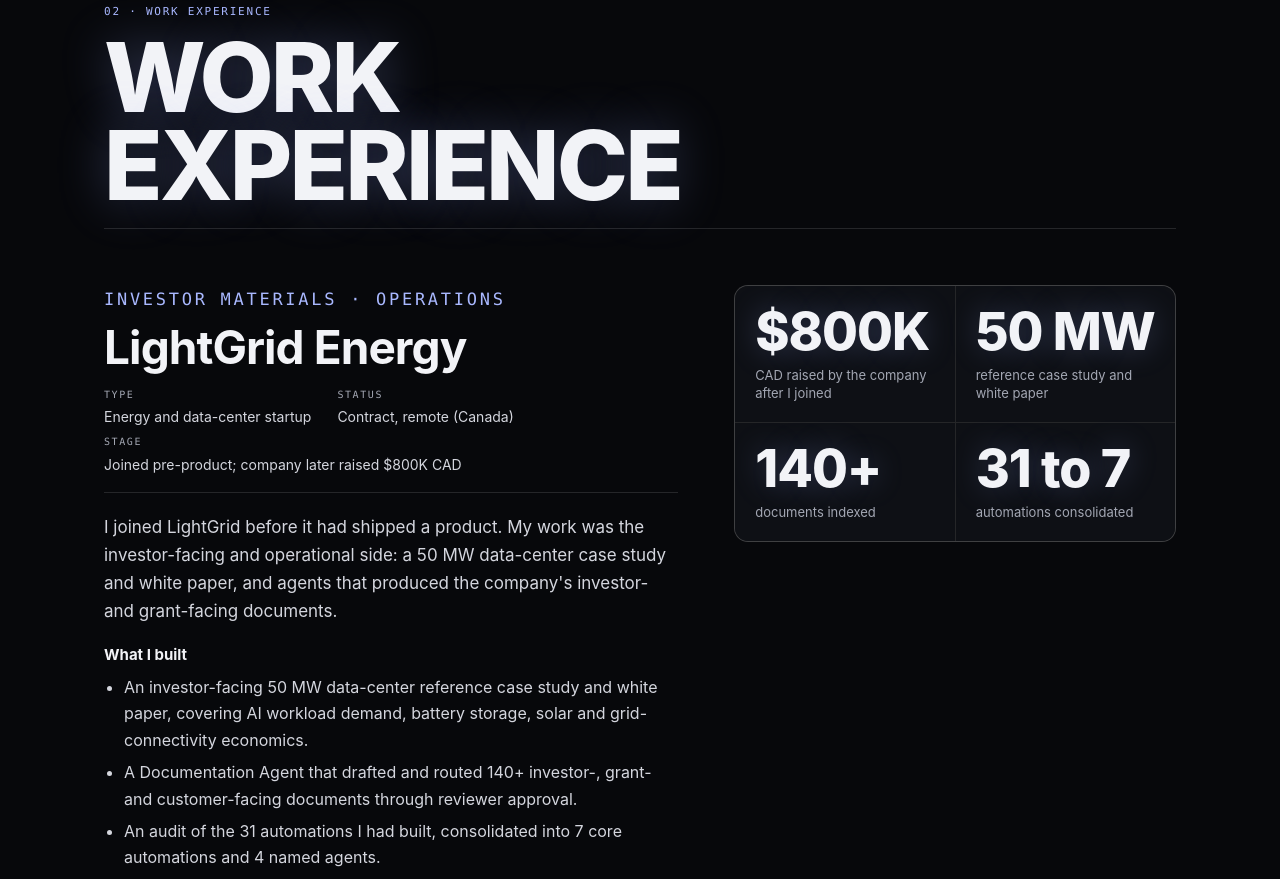
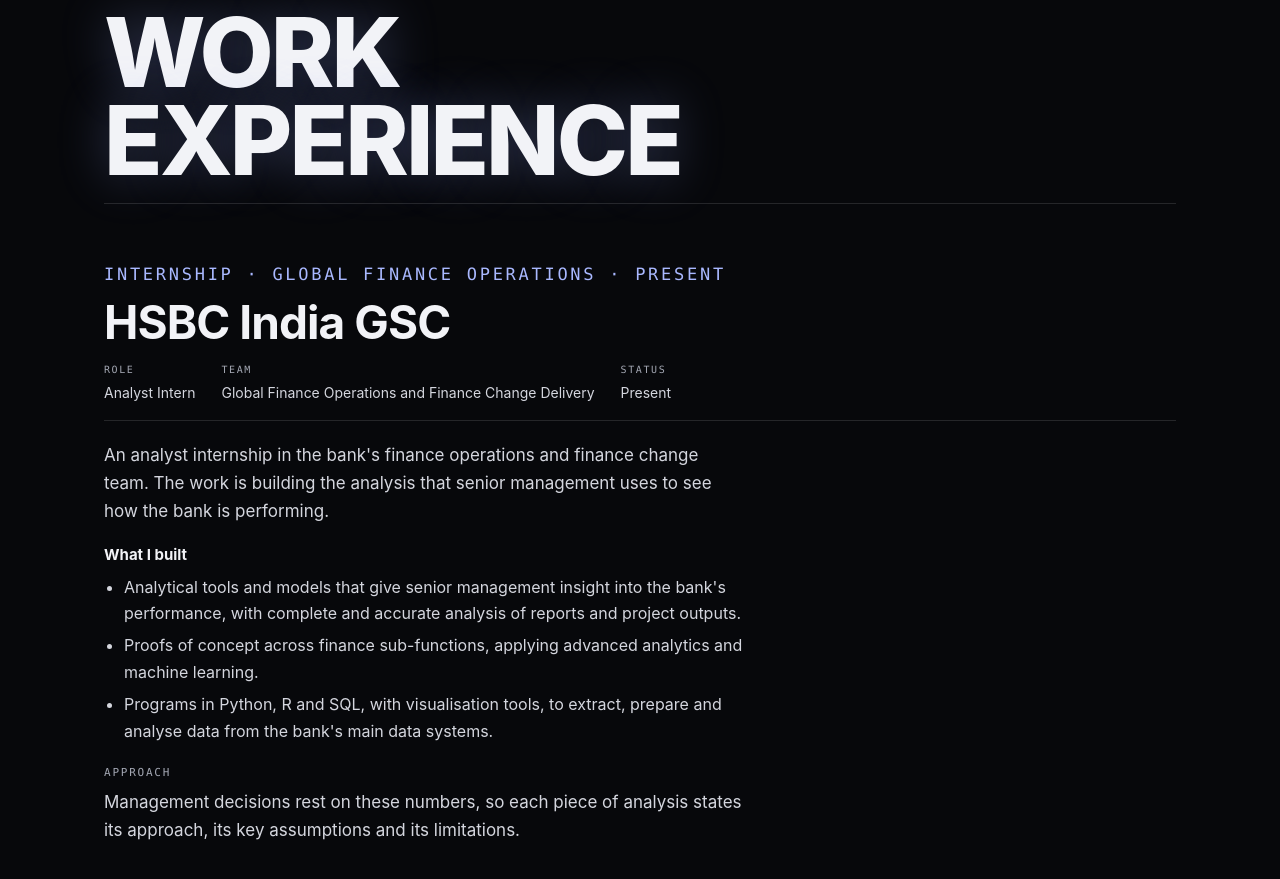
Before and after one commit to Tilak242/portfolio, a plain HTML site: page finance.html in a window 1280 px wide. Shown: the part 2821-3700 px from the top of the page. Drawn offline with Linux system fonts and the light colour scheme.

Commit message:
Add HSBC to work experience and remove Eagle Polychems (#6)
Co-authored-by: Claude Sonnet 5.5 <noreply@anthropic.com>

```diff
--- a/finance.html
+++ b/finance.html
@@ -295,7 +295,7 @@ footer { padding: 26px 0 40px; border-top: 1px solid var(--line); color: var(--d
         <div class="rows">
           <div class="row"><span class="mono when">2023</span><h3>Foundations</h3><p>Started the B.E. in Electronics and Communication Engineering, with a minor in Finance.</p></div>
           <div class="row"><span class="mono when">2024</span><h3>Hardware and leading</h3><p>Joined Project Kratos as an electronics core member, designing PCBs for a Mars rover (7th internationally at IRC). Started leading Nirmaan NGO's volunteers.</p></div>
-          <div class="row"><span class="mono when">2025</span><h3>Industry and research</h3><p>Electronics lead for a CanSat team. Production management intern at Eagle Polychems. Co-built an equity research report, and joined LightGrid Energy before it had a product.</p></div>
+          <div class="row"><span class="mono when">2025</span><h3>Industry and research</h3><p>Electronics lead for a CanSat team. Co-built an equity research report, and joined LightGrid Energy before it had a product.</p></div>
           <div class="row"><span class="mono when">2026</span><h3>Products and deals</h3><p>Modelled two deals, interned at Kalpi, co-authored two climate-risk papers, and started at HSBC India GSC.</p></div>
         </div>
         <div class="beyond">
@@ -319,7 +319,6 @@ footer { padding: 26px 0 40px; border-top: 1px solid var(--line); color: var(--d
           <div class="row"><span class="mono when">Present</span><h3>HSBC India GSC</h3><p>Analyst Intern, Global Finance Operations and Finance Change Delivery. Analytical tools and models for senior management, proofs of concept with advanced analytics and machine learning, and Python, R and SQL on the bank's data systems.</p></div>
           <div class="row"><span class="mono when">Jul to Aug 2026</span><h3>Kalpi</h3><p>Fintech Product Manager Intern. Product and UX audit, a Lovable prototype of a WhatsApp portfolio assistant, a 30-person survey, and analysis of 200 investor portfolios.</p></div>
           <div class="row"><span class="mono when">Nov 2025 to Jun 2026</span><h3>LightGrid Energy (Canada)</h3><p>Automation Engineer, contract and remote. Joined before the product existed. Built the 50 MW investor case study and white paper and the Documentation Agent; the company later raised $800K CAD.</p></div>
-          <div class="row"><span class="mono when">2025</span><h3>Eagle Polychems</h3><p>Production management intern.</p></div>
         </div>
       </div>
     </div>
@@ -329,6 +328,20 @@ footer { padding: 26px 0 40px; border-top: 1px solid var(--line); color: var(--d
     <div class="wrap">
       <p class="mono sec-label reveal">02 · Work experience</p>
       <h2 class="glow reveal" id="experience-h">Work<br>experience</h2>
+      <div class="fp solo reveal">
+        <div class="fp-txt">
+          <p class="mono fp-kick">Internship · Global Finance Operations · Present</p>
+          <h3>HSBC India GSC</h3>
+          <dl class="fp-meta"><div><dt>Role</dt><dd>Analyst Intern</dd></div><div><dt>Team</dt><dd>Global Finance Operations and Finance Change Delivery</dd></div><div><dt>Status</dt><dd>Present</dd></div></dl>
+          <p>An analyst internship in the bank's finance operations and finance change team. The work is building the analysis that senior management uses to see how the bank is performing.</p>
+          <h5>What I built</h5>
+          <ul><li>Analytical tools and models that give senior management insight into the bank's performance, with complete and accurate analysis of reports and project outputs.</li><li>Proofs of concept across finance sub-functions, applying advanced analytics and machine learning.</li><li>Programs in Python, R and SQL, with visualisation tools, to extract, prepare and analyse data from the bank's main data systems.</li></ul>
+          <h4>Approach</h4>
+          <p>Management decisions rest on these numbers, so each piece of analysis states its approach, its key assumptions and its limitations.</p>
+
+        </div>
+
+      </div>
       <div class="fp reveal">
         <div class="fp-txt">
           <p class="mono fp-kick">Investor materials · Operations</p>
```
Also changed, not shown: tech.html (+15 -2 lines).
